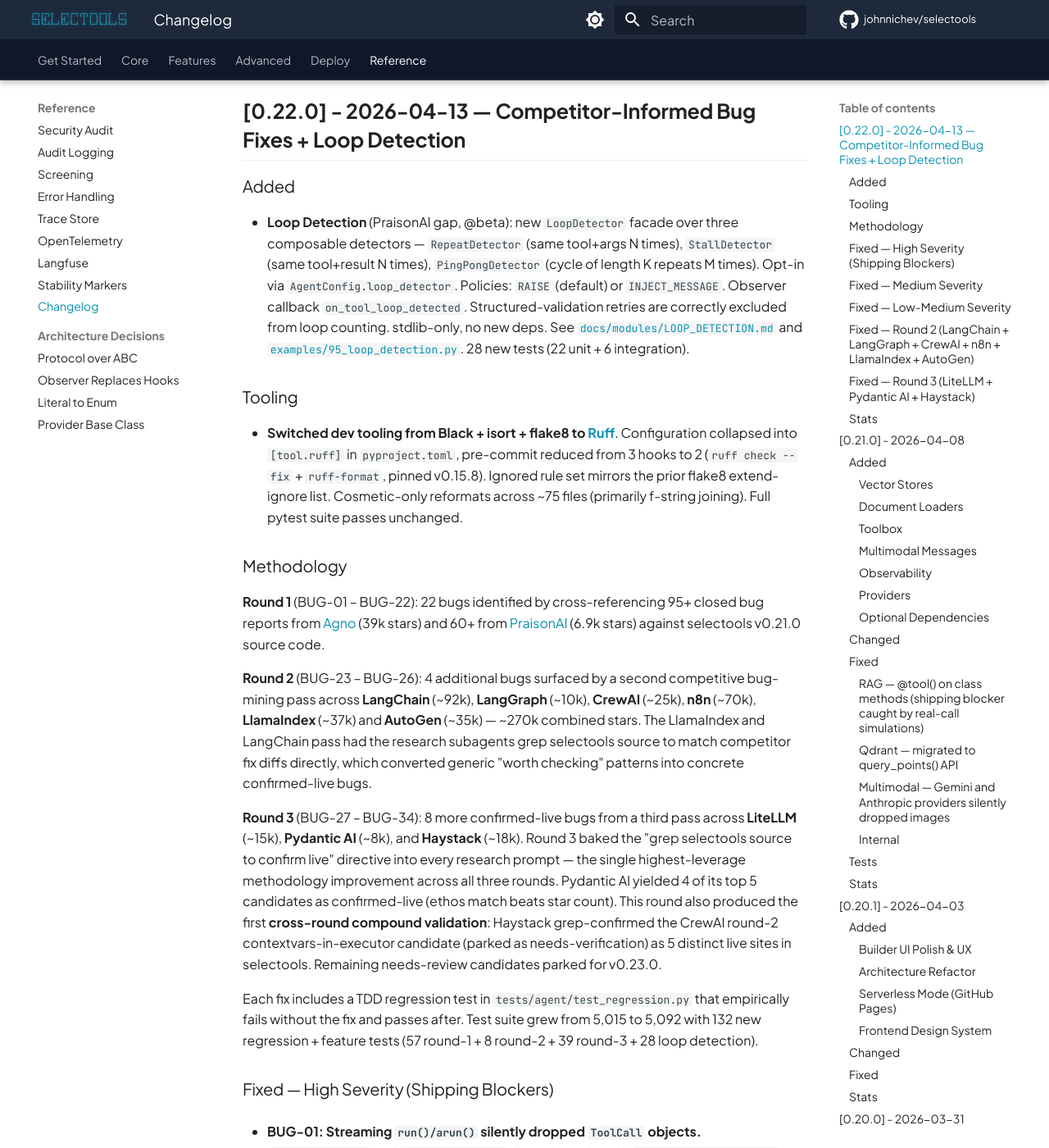
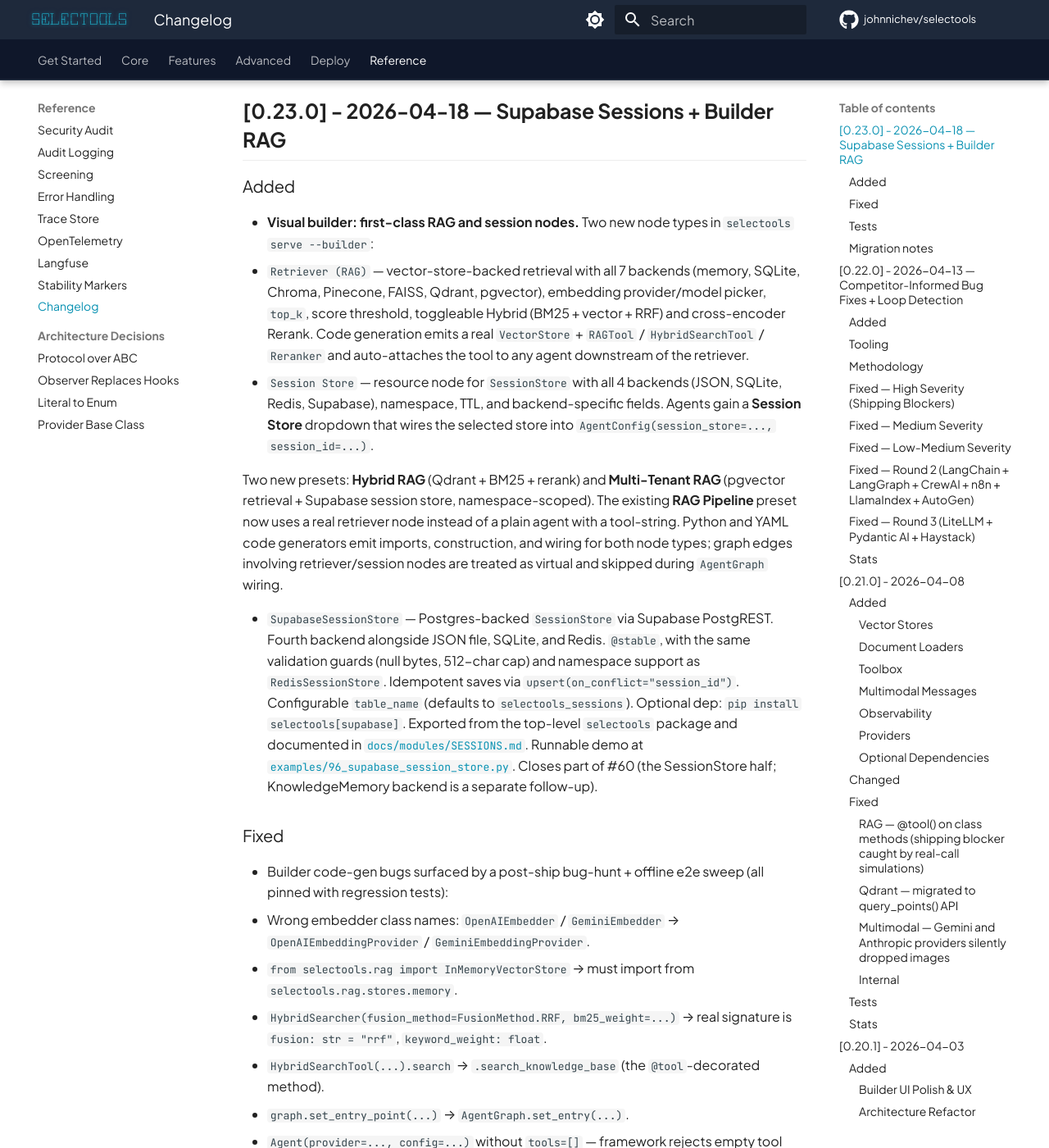
Before and after one commit to johnnichev/selectools, an MkDocs documentation site: the page built from docs/CHANGELOG.md, in a window 1280 px wide and 1400 px high, scrolled down 229 px. Shown: the whole window at 82% size. Built offline with MkDocs 1.6.1 and Material for MkDocs 9.7.7, drawn with Linux system fonts in a browser that asks for light colours; comment, search, counter and statistics services are not loaded; some of the changed text lies outside the part shown.

Commit message:
release: v0.23.0 — Supabase Sessions + Builder RAG (#63)
Version bump + CHANGELOG + doc sweep.

**What's shipping:**
- SupabaseSessionStore (4th SessionStore backend, Postgres via PostgREST)
- Visual builder: first-class Retriever (RAG) + Session Store nodes
  (7 vector stores, hybrid BM25+vector+RRF, cross-encoder rerank, 4
  session backends, new Hybrid RAG + Multi-Tenant RAG presets)
- 8 post-ship builder code-gen fixes (embedder class names,
  HybridSearcher params, .search_knowledge_base, set_entry, _noop_tool
  stub, retriever tool dedup, dangling session_ref warning)
- 65 new tests (38 Supabase + 18 builder RAG/session + 8 regression
  pins for the code-gen fixes)

**File updates:**
- src/selectools/__init__.py + pyproject.toml → 0.23.0
- CHANGELOG: rename Unreleased → [0.23.0] - 2026-04-18 with full entry
- README: new "What's New in v0.23" section, bump example count 94→96,
  test count 5343→5332
- ROADMAP: add v0.23.0 ✅ Supabase Sessions + Builder RAG block
- CONTRIBUTING + docs/CONTRIBUTING: current version + test count
- docs/ARCHITECTURE: version bump
- docs/llms.txt: v0.23.0, Sessions + Visual Builder entries, example count
- landing/index.html: softwareVersion + all 5092/5343 test-count refs → 5332

Co-authored-by: Claude <noreply@anthropic.com>

```diff
--- a/docs/ARCHITECTURE.md
+++ b/docs/ARCHITECTURE.md
@@ -1,6 +1,6 @@
 # Selectools Architecture
 
-**Version:** 0.22.0
+**Version:** 0.23.0
 **Last Updated:** April 2026
 
 ## System Overview
--- a/docs/CHANGELOG.md
+++ b/docs/CHANGELOG.md
@@ -4,6 +4,81 @@ All notable changes to selectools will be documented in this file.
 
 The format is based on [Keep a Changelog](https://keepachangelog.com/en/1.0.0/),
 and this project adheres to [Semantic Versioning](https://semver.org/spec/v2.0.0.html).
+
+## [0.23.0] - 2026-04-18 — Supabase Sessions + Builder RAG
+
+### Added
+
+- **Visual builder: first-class RAG and session nodes.** Two new node
+  types in `selectools serve --builder`:
+  - `Retriever (RAG)` — vector-store-backed retrieval with all 7
+    backends (memory, SQLite, Chroma, Pinecone, FAISS, Qdrant, pgvector),
+    embedding provider/model picker, `top_k`, score threshold, toggleable
+    Hybrid (BM25 + vector + RRF) and cross-encoder Rerank. Code
+    generation emits a real `VectorStore` + `RAGTool` /
+    `HybridSearchTool` / `Reranker` and auto-attaches the tool to any
+    agent downstream of the retriever.
+  - `Session Store` — resource node for `SessionStore` with all 4
+    backends (JSON, SQLite, Redis, Supabase), namespace, TTL, and
+    backend-specific fields. Agents gain a **Session Store** dropdown
+    that wires the selected store into `AgentConfig(session_store=...,
+    session_id=...)`.
+
+  Two new presets: **Hybrid RAG** (Qdrant + BM25 + rerank) and
+  **Multi-Tenant RAG** (pgvector retrieval + Supabase session store,
+  namespace-scoped). The existing **RAG Pipeline** preset now uses a
+  real retriever node instead of a plain agent with a tool-string.
+  Python and YAML code generators emit imports, construction, and
+  wiring for both node types; graph edges involving retriever/session
+  nodes are treated as virtual and skipped during `AgentGraph` wiring.
+
+- `SupabaseSessionStore` — Postgres-backed `SessionStore` via Supabase
+  PostgREST. Fourth backend alongside JSON file, SQLite, and Redis.
+  `@stable`, with the same validation guards (null bytes, 512-char cap)
+  and namespace support as `RedisSessionStore`. Idempotent saves via
+  `upsert(on_conflict="session_id")`. Configurable `table_name`
+  (defaults to `selectools_sessions`). Optional dep:
+  `pip install selectools[supabase]`. Exported from the top-level
+  `selectools` package and documented in
+  [`docs/modules/SESSIONS.md`](modules/SESSIONS.md). Runnable demo at
+  [`examples/96_supabase_session_store.py`](https://github.com/johnnichev/selectools/blob/main/examples/96_supabase_session_store.py).
+  Closes part of #60 (the SessionStore half; KnowledgeMemory backend is
+  a separate follow-up).
+
+### Fixed
+
+- Builder code-gen bugs surfaced by a post-ship bug-hunt + offline
+  e2e sweep (all pinned with regression tests):
+  - Wrong embedder class names: `OpenAIEmbedder` / `GeminiEmbedder` →
+    `OpenAIEmbeddingProvider` / `GeminiEmbeddingProvider`.
+  - `from selectools.rag import InMemoryVectorStore` → must import
+    from `selectools.rag.stores.memory`.
+  - `HybridSearcher(fusion_method=FusionMethod.RRF, bm25_weight=...)`
+    → real signature is `fusion: str = "rrf"`, `keyword_weight: float`.
+  - `HybridSearchTool(...).search` → `.search_knowledge_base` (the
+    `@tool`-decorated method).
+  - `graph.set_entry_point(...)` → `AgentGraph.set_entry(...)`.
+  - `Agent(provider=..., config=...)` without `tools=[]` — framework
+    rejects empty tool lists. Generator now auto-injects a
+    `_noop_tool` stub when an agent has no tools and no upstream
+    retriever, so generated code is runnable out of the box.
+  - Retriever tools deduped across multiple edges to the same agent.
+  - Dangling `session_ref` (session node deleted) now emits a warning
+    comment instead of silently dropping session wiring.
+
+### Tests
+
+- 65 new tests: 38 for `SupabaseSessionStore` (including top-level
+  import regression), 18 covering the new builder retriever/session
+  node types + presets, 8 regression tests pinning the post-ship
+  code-gen fixes. Visual builder suite: 420/420 pass.
+
+### Migration notes
+
+- `from selectools import SupabaseSessionStore` now resolves
+  (previously raised `ImportError` between the 0.22.0 + #61 merge and
+  this release). If you vendored the class locally, you can drop your
+  copy and import from `selectools.sessions`.
 
 ## [0.22.0] - 2026-04-13 — Competitor-Informed Bug Fixes + Loop Detection
 
--- a/docs/llms.txt
+++ b/docs/llms.txt
@@ -1,6 +1,6 @@
 # Selectools
 
-> Selectools is a production-ready Python library for building AI agents with tool calling, RAG, and multi-agent orchestration. One pip install. No DSL. Supports OpenAI, Azure OpenAI, Anthropic, Gemini, Ollama. v0.22.0, 5092 tests at 95% coverage, Apache-2.0.
+> Selectools is a production-ready Python library for building AI agents with tool calling, RAG, and multi-agent orchestration. One pip install. No DSL. Supports OpenAI, Azure OpenAI, Anthropic, Gemini, Ollama. v0.23.0, 5332 tests at 95% coverage, Apache-2.0.
 
 Selectools uses a single `Agent` class with native tool calling. No chains, no expression language, no complex abstractions. It includes built-in features that other frameworks charge for or split into separate packages: 50 evaluators, hybrid RAG search (BM25 + vector), guardrails, audit logging, multi-agent orchestration, and a visual drag-drop builder. Free, local, MIT-compatible.
 
@@ -84,6 +84,8 @@ result = agent.run("Find our refund policy")
 - [Langfuse](https://selectools.dev/modules/LANGFUSE/): Send traces, generations, and spans to Langfuse Cloud or self-hosted (v0.21.0)
 - [Multimodal Messages](https://selectools.dev/modules/MULTIMODAL/): ContentPart, image_message(), text_content() (v0.21.0)
 - [Loop Detection](https://selectools.dev/modules/LOOP_DETECTION/): LoopDetector flags repeat, stall, and ping-pong tool-call patterns (v0.22.0)
+- [Sessions](https://selectools.dev/modules/SESSIONS/): SessionStore protocol with 4 backends — JSON, SQLite, Redis, Supabase (v0.23.0)
+- [Visual Builder](https://selectools.dev/modules/builder/): Drag-drop AgentGraph builder with first-class Retriever (RAG) + Session Store nodes (v0.23.0)
 - [Stability Markers](https://selectools.dev/modules/STABILITY/): @stable, @beta, @deprecated
 - [Changelog](https://selectools.dev/CHANGELOG/): Release history
-- [Examples Gallery](https://selectools.dev/examples/): 95 runnable scripts with categories
+- [Examples Gallery](https://selectools.dev/examples/): 96 runnable scripts with categories
--- a/pyproject.toml
+++ b/pyproject.toml
@@ -4,7 +4,7 @@ build-backend = "setuptools.build_meta"
 
 [project]
 name = "selectools"
-version = "0.22.0"
+version = "0.23.0"
 description = "Production-ready Python framework for AI agents with multi-agent graphs, hybrid RAG, guardrails, audit logging, 50 evaluators, and a visual builder. Supports OpenAI, Anthropic, Gemini, Ollama. By NichevLabs."
 readme = "README.md"
 requires-python = ">=3.9"
--- a/src/selectools/__init__.py
+++ b/src/selectools/__init__.py
@@ -1,6 +1,6 @@
 """Public exports for the selectools package."""
 
-__version__ = "0.22.0"
+__version__ = "0.23.0"
 
 # Import submodules (lazy loading for optional dependencies)
 from . import embeddings, evals, guardrails, models, observe, patterns, rag, toolbox
```
Also changed, not shown: CHANGELOG.md (+38 -6 lines), CONTRIBUTING.md (+5 -5 lines), README.md (+28 -5 lines), ROADMAP.md (+9 -0 lines), docs/CONTRIBUTING.md (+5 -5 lines), 1 other file.
